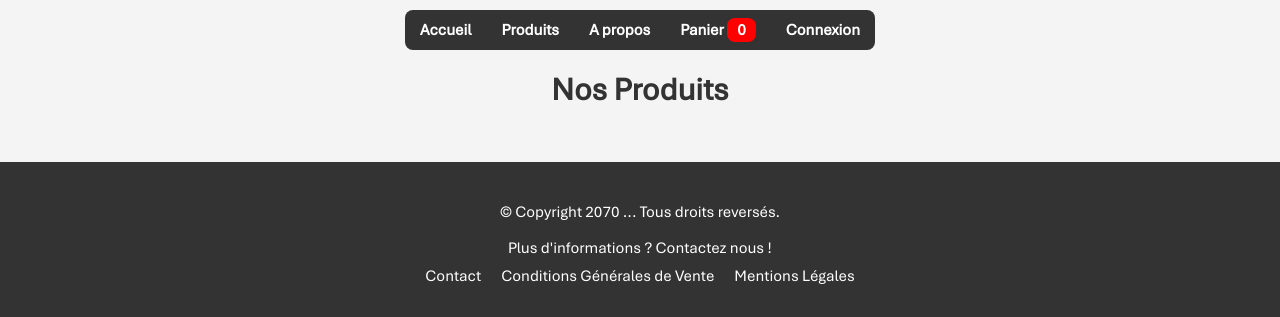
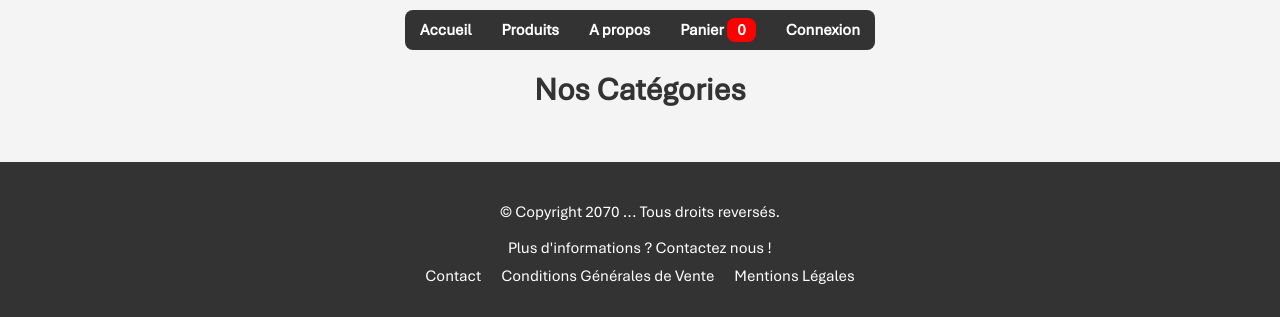
Before and after one commit to ChineseEatCat/computek, a PHP site: page /categories.php in a window 1280 px wide. Shown: the top 317 px of the page. Run offline with PHP 8.4, Linux system fonts and the light colour scheme; data that the repository does not hold is empty; some libraries are stand-ins or nearby versions.

Commit message:
💄 Mettre à jour le titre de la page des catégories

```diff
--- a/categories.php
+++ b/categories.php
@@ -6,13 +6,7 @@ $categories = $db->query('SELECT * FROM categorie');
 
 ?>
 
-<h1>Nos Produits</h1>
-<?php
-if (isset($_SESSION['user']['role']) && $_SESSION['user']['role'] == 'admin') {
-    echo '<a href="addcategories.php">Ajouter une catégorie</a><br>';
-    echo '<a href="addproduits.php">Ajouter un produit</a>';
-}
-?>
+<h1>Nos Catégories</h1>
 <div class="categories">
     <?php foreach ($categories as $category) : ?>
         <div class="container">
```
